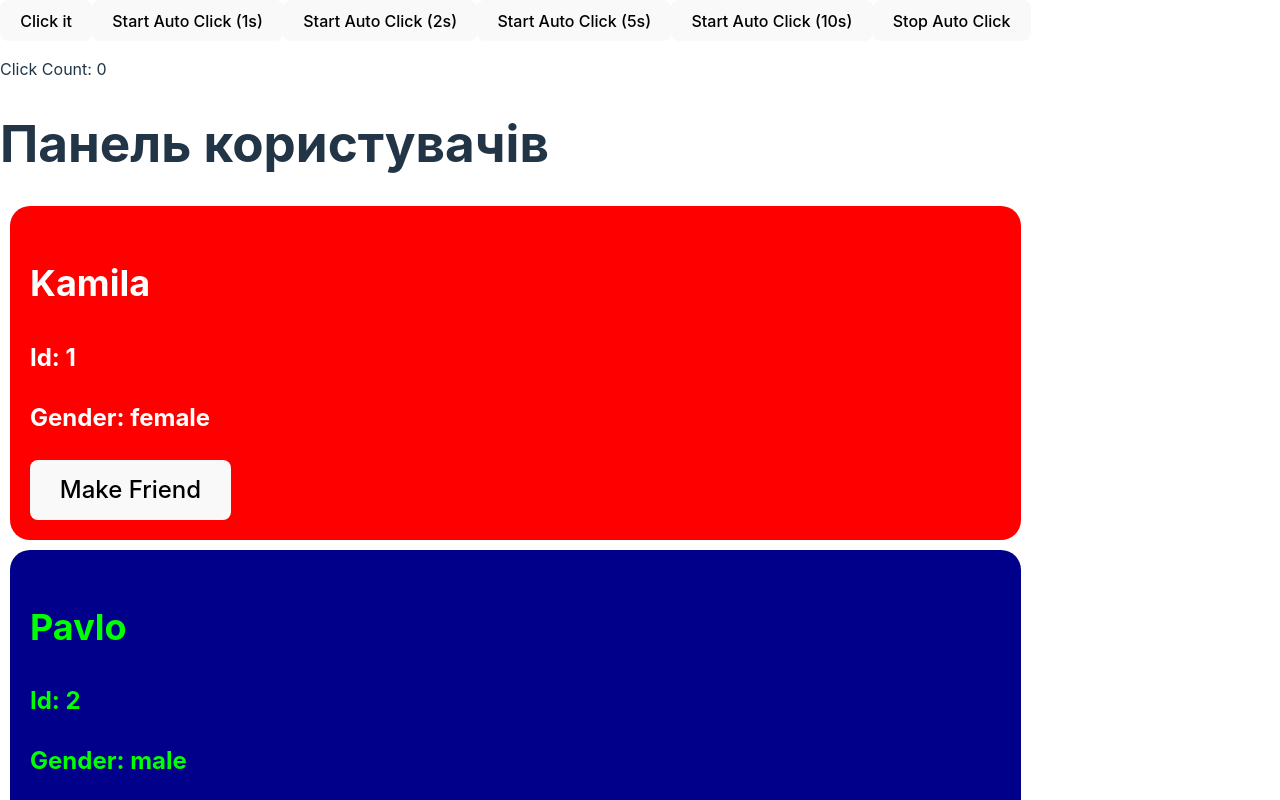
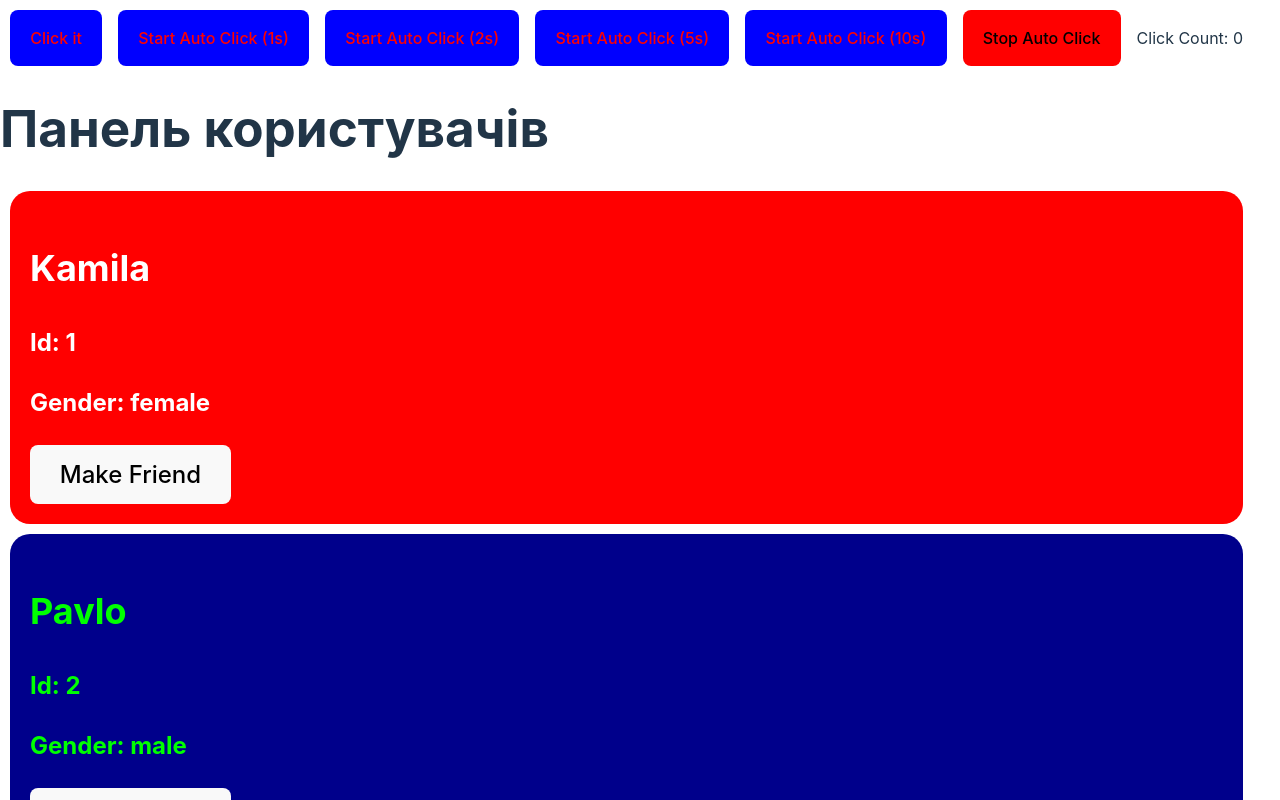
Before and after one commit to Illia-11/User-Cards, a React (Vite) app in the folder react-components-props-task/: page / in a window 1280 px wide. Shown: the top 800 px of the page. Built offline with nearby package versions, Linux system fonts and the light colour scheme.

Commit message:
Add styles for clicker

```diff
--- /dev/null
+++ b/react-components-props-task/src/components/Clicker/clicker.module.css
@@ -0,0 +1,24 @@
+.clickBtn {
+  background-color: blue;
+  color: red;
+  min-width: 10px;
+  max-height: 100px;
+}
+
+.container {
+  display: flex;
+  flex-direction: row;
+  gap: 16px;
+  margin: 10px;
+}
+
+.stopBtn {
+  background-color: red;
+  color: black;
+}
+
+.activePar {
+  color: green;
+  font-weight: bold;
+  font-style: italic;
+}
--- a/react-components-props-task/src/components/Clicker/index.jsx
+++ b/react-components-props-task/src/components/Clicker/index.jsx
@@ -1,4 +1,5 @@
 import React from "react";
+import styles from "./clicker.module.css";
 
 class Clicker extends React.Component {
   constructor(props) {
@@ -12,14 +13,14 @@ class Clicker extends React.Component {
 
   clickForIncrement = () => {
     this.setState({
-      clickCounter: prevState.clickCounter + 1,
+      clickCounter: clickCounter + 1,
     });
   };
 
   autoClick = (interval) => {
     const autoClicker = setInterval(() => {
       this.setState({
-        clickCounter: clickCounter + 1,
+        clickCounter: clickCounter + 5,
       });
     }, interval);
 
@@ -27,8 +28,8 @@ class Clicker extends React.Component {
   };
 
   stopAutoClicker = () => {
-    if (this.state.autoClicker) {
-      clearInterval(this.state.autoClicker);
+    const { autoClicker } = this.state;
+    if (autoClicker) {
       this.setState({ autoClicker: null });
     }
   };
@@ -41,23 +42,41 @@ class Clicker extends React.Component {
     const { clickCounter, autoClicker } = this.state;
 
     return (
-      <div>
-        <button onClick={this.clickForIncrement}>Click it</button>
-        <button onClick={() => this.autoClick(1000)}>
+      <div className={styles.container}>
+        <button className={styles.clickBtn} onClick={this.clickForIncrement}>
+          Click it
+        </button>
+        <button
+          className={styles.clickBtn}
+          onClick={() => this.autoClick(1000)}
+        >
           Start Auto Click (1s)
         </button>
-        <button onClick={() => this.autoClick(2000)}>
+        <button
+          className={styles.clickBtn}
+          onClick={() => this.autoClick(2000)}
+        >
           Start Auto Click (2s)
         </button>
-        <button onClick={() => this.autoClick(5000)}>
+        <button
+          className={styles.clickBtn}
+          onClick={() => this.autoClick(5000)}
+        >
           Start Auto Click (5s)
         </button>
-        <button onClick={() => this.autoClick(10000)}>
+        <button
+          className={styles.clickBtn}
+          onClick={() => this.autoClick(10000)}
+        >
           Start Auto Click (10s)
         </button>
-        <button onClick={this.stopAutoClicker}>Stop Auto Click</button>
+        <button className={styles.stopBtn} onClick={this.stopAutoClicker}>
+          Stop Auto Click
+        </button>
         <p>Click Count: {clickCounter}</p>
-        {autoClicker && <p style={{ color: "green" }}>Auto Click is Active!</p>}
+        {autoClicker && (
+          <p className={styles.activePar}>Auto Click is Active!</p>
+        )}
       </div>
     );
   }
--- a/react-components-props-task/src/components/UserDashboard/index.jsx
+++ b/react-components-props-task/src/components/UserDashboard/index.jsx
@@ -33,7 +33,8 @@ class UserDashboard extends Component {
       };
 
   toggleFriendStatus = (userId) => {
-    const updatedUsers = this.state.users.map((user) => {
+    const { users } = this.state;
+    const updatedUsers = users.map((user) => {
       if (user.id === userId) {
         return { ...user, isFriend: !user.isFriend };
       } else {
```
